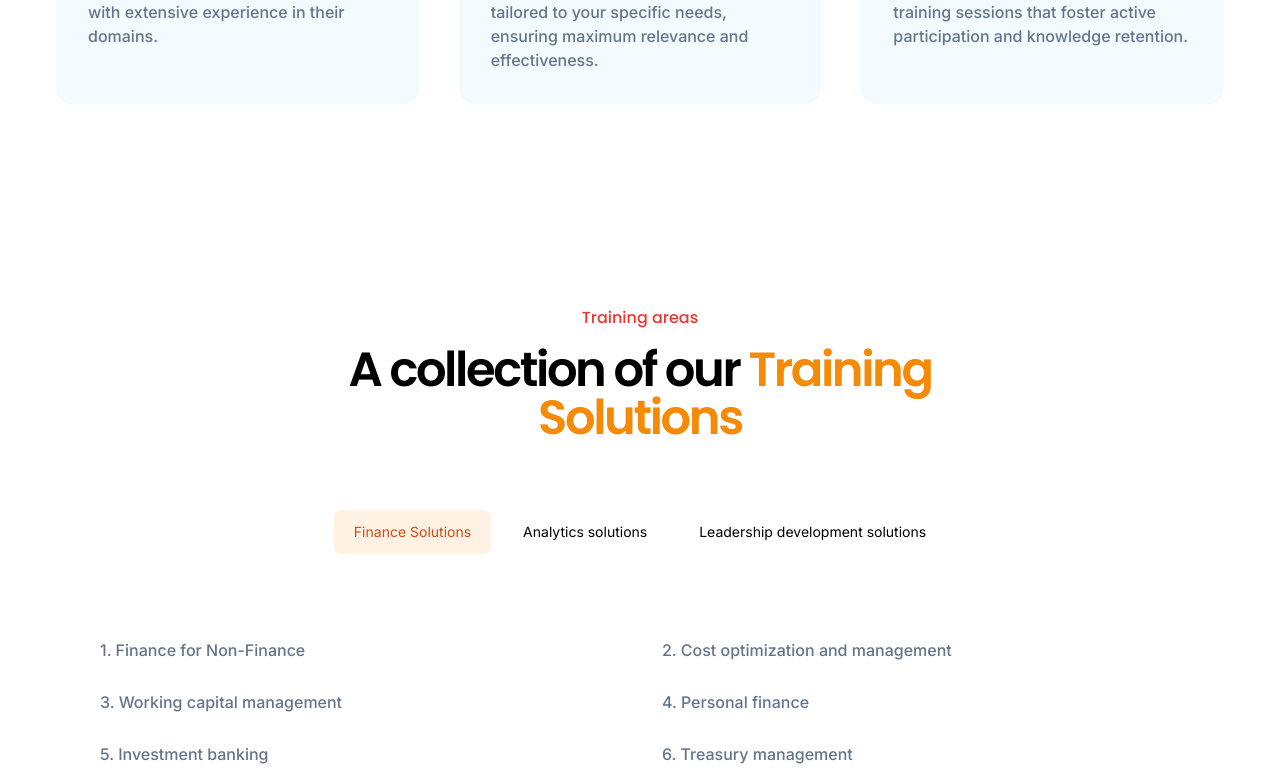
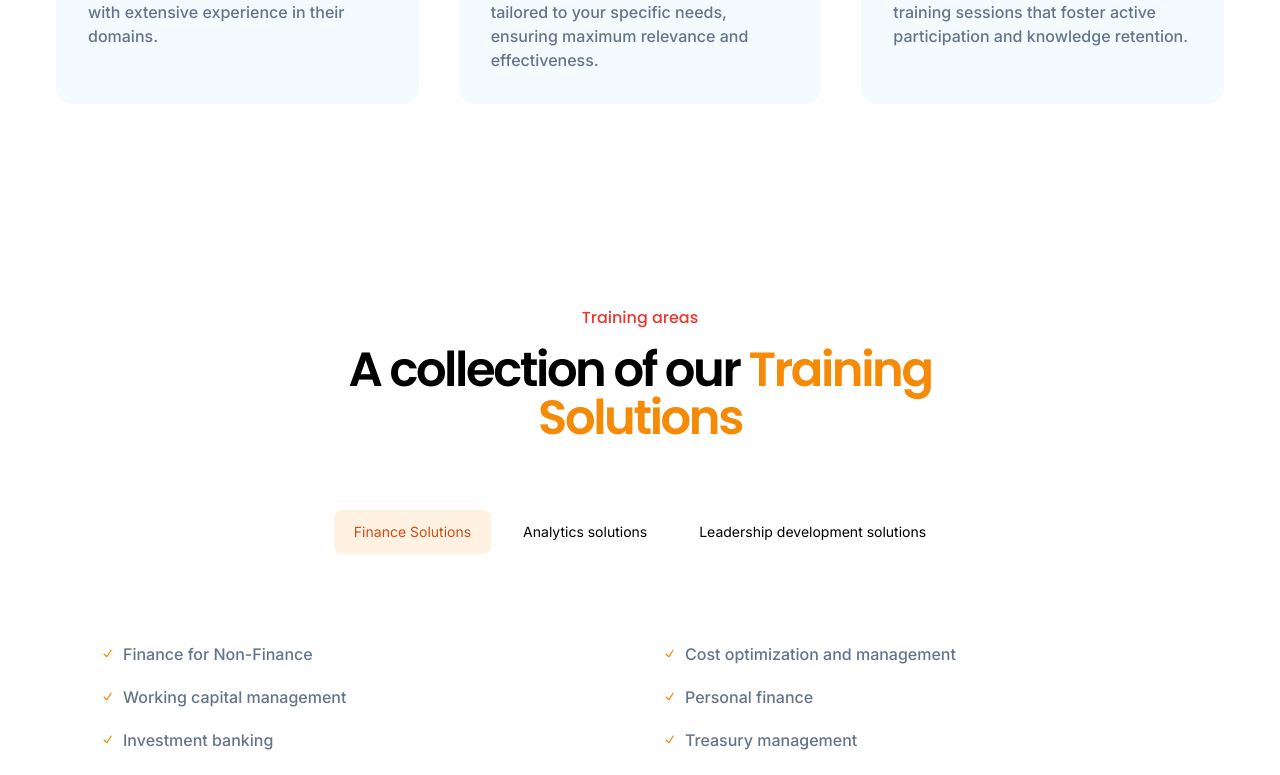
Before and after one commit to markrich-2026/markrich-website, a Next.js app: page / in a window 1280 px wide. Shown: the part 2004-2779 px from the top of the page. Built offline with nearby package versions, Linux system fonts and the light colour scheme.

Commit message:
updated content and added bg for home page

```diff
--- a/components/Card.jsx
+++ b/components/Card.jsx
@@ -24,9 +24,25 @@ export const TabsCard = ({ icon, title, text, link, value }) => {
   return (
     <div className="flex flex-col gap-4 w-full min-w-fit max-w-fit px-4 my-0 rounded-2xl">
       {/* <h6 className="text-xl font-semibold text-[#F58A07]">{}</h6> */}
-      <p className="text-slate-500 text-base pb-4 font-medium">
-        {value + ". " + title}
-      </p>
+      <div className="flex gap-2 items-center justify-center">
+        <div className="flex items-center justify-center py-2 text-[#F58A07]">
+          <svg
+            width="15"
+            height="15"
+            viewBox="0 0 15 15"
+            fill="none"
+            xmlns="http://www.w3.org/2000/svg"
+          >
+            <path
+              d="M11.4669 3.72684C11.7558 3.91574 11.8369 4.30308 11.648 4.59198L7.39799 11.092C7.29783 11.2452 7.13556 11.3467 6.95402 11.3699C6.77247 11.3931 6.58989 11.3355 6.45446 11.2124L3.70446 8.71241C3.44905 8.48022 3.43023 8.08494 3.66242 7.82953C3.89461 7.57412 4.28989 7.55529 4.5453 7.78749L6.75292 9.79441L10.6018 3.90792C10.7907 3.61902 11.178 3.53795 11.4669 3.72684Z"
+              fill="currentColor"
+              fill-rule="evenodd"
+              clip-rule="evenodd"
+            ></path>
+          </svg>
+        </div>
+        <p className="text-slate-500 text-base font-medium">{title}</p>
+      </div>
       {/*
       <button className="rounded-full w-fit p-3 bg-[#ED3630] text-white shadow-rose-300 shadow-sm">
         <a href="">
--- a/components/Footer.jsx
+++ b/components/Footer.jsx
@@ -45,13 +45,16 @@ const Footer = () => {
                   alt=""
                 />
               </li>
-              <li>
+              <a
+                href="https://www.linkedin.com/company/markrich-solutions-llp"
+                target="_blank"
+              >
                 <img
                   src={linkedinIcon.src}
                   className="w-full object-fit max-w-[40px]"
                   alt=""
                 />
-              </li>
+              </a>
               <li>
                 <img
                   src={twIcon.src}
--- a/components/Tabs.jsx
+++ b/components/Tabs.jsx
@@ -60,7 +60,7 @@ export const TabsComponent = ({ titles, tabData }) => (
         className="grow bg-white rounded-b-md outline-none pt-20 py-5 items-center justify-center"
         value={ele.tab}
       >
-        <div className="gap-3 grid grid-cols-[repeat(auto-fill,minmax(300px,550px))] lg:grid-cols-[repeat(auto-fill,minmax(300px,100%))] w-full justify-center items-center">
+        <div className="gap-3 grid grid-cols-[repeat(auto-fill,minmax(300px,550px))] lg:grid-cols-[repeat(auto-fill,minmax(300px,100%))] w-full justify-center items-center ">
           {ele.data.map((card, index) => (
             <TabsCard
               key={index * 5}
@@ -106,8 +106,8 @@ export const TabsComponentSecondary = ({ titles, tabData }) => (
                 <h6 className="text-[#ED3630] font-medium">Question bank</h6>
                 <h3 className="text-2xl font-semibold tracking-tight">
                   Create interesting question banks with us, to stimulate your
-                  employees' knowledge. Have weekly quizzes at
-                  work, make it engaging.
+                  employees' knowledge. Have weekly quizzes at work, make it
+                  engaging.
                 </h3>
               </div>
             </div>
--- a/pages/index.js
+++ b/pages/index.js
@@ -198,7 +198,7 @@ export default function Home() {
     <>
       {/* hero section */}
       <main
-        className={`flex min-h-[90vh] px-12 py-6 lg:px-2 items-center justify-center`}
+        className={`flex min-h-[90vh] px-12 py-6 lg:px-2 items-center justify-center bg-[url('/images/section-background-2.svg')]`}
       >
         <div className="container mx-auto max-w-[1200px] flex justify-between gap-12 px-2 items-center lg:flex-col-reverse md:flex-col  lg:items-center lg:justify-center">
           <div className="flex flex-col gap-8 max-w-[600px] lg:max-w-none">
```
Also changed, not shown: public/images/section-background-2.svg (added).
